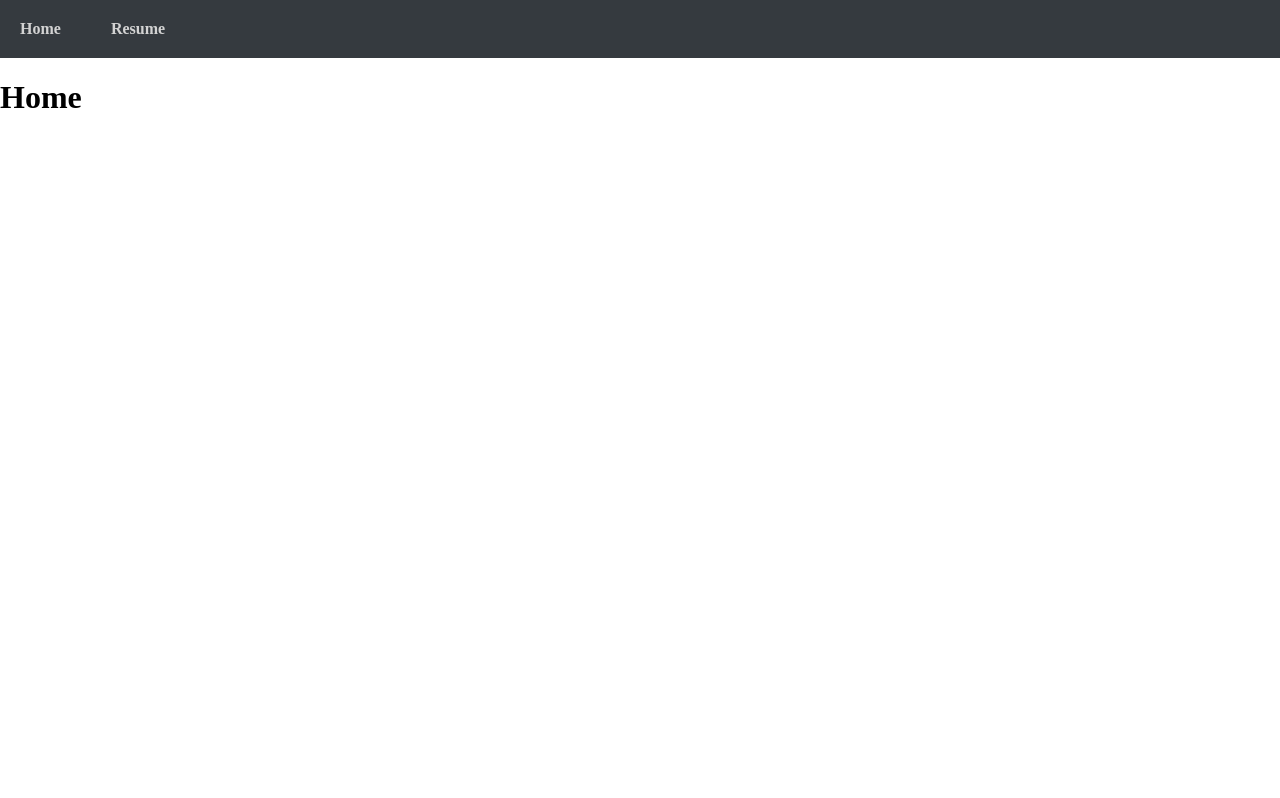
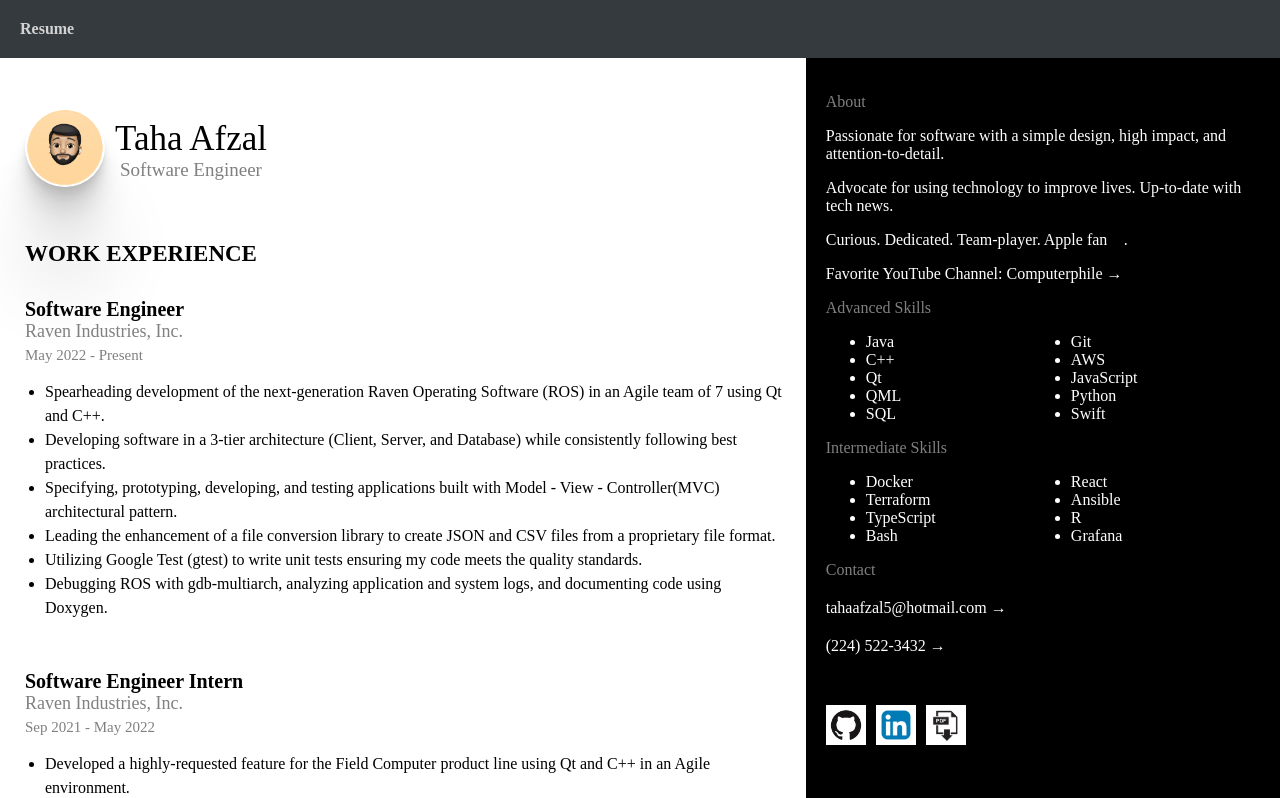
Before and after one commit to tahaafzal5/personal-website-2.0, a React (Create React App) app: page / in a window 1280 px wide. Shown: the top 798 px of the page. Built offline with nearby package versions, Linux system fonts and the light colour scheme; a web font is replaced by a local one.

Commit message:
Remove Home from Navbar

```diff
--- a/src/App/App.js
+++ b/src/App/App.js
@@ -1,5 +1,4 @@
 import Navbar from '../Navbar/Navbar.js';
-import Home from '../Home/Home.js';
 import Resume from '../Resume/Resume.js';
 import './App.css';
 import { BrowserRouter, Routes, Route } from 'react-router-dom';
@@ -10,7 +9,7 @@ function App() {
       <div className="app">
         <Navbar />
         <Routes>
-          <Route exact path='/' element={<Home />}></Route>
+          <Route exact path='/' element={<Resume />}></Route>
           <Route exact path='/resume' element={<Resume />}></Route>
         </Routes>
       </div>
--- a/src/Home/Home.js
+++ /dev/null
@@ -1,11 +0,0 @@
-import React from "react";
-
-function Home() {
-    return (
-        <div>
-            <h1>Home</h1>
-        </div>
-    );
-}
-
-export default Home;
--- a/src/Navbar/Navbar.js
+++ b/src/Navbar/Navbar.js
@@ -5,7 +5,6 @@ import { Link } from "react-router-dom";
 function Navbar() {
     return (
         <section className="navbar">
-            <Link className="navbar-link" to="/">Home</Link>
             <Link className="navbar-link" to="/resume">Resume</Link>
         </section>
     );
```
